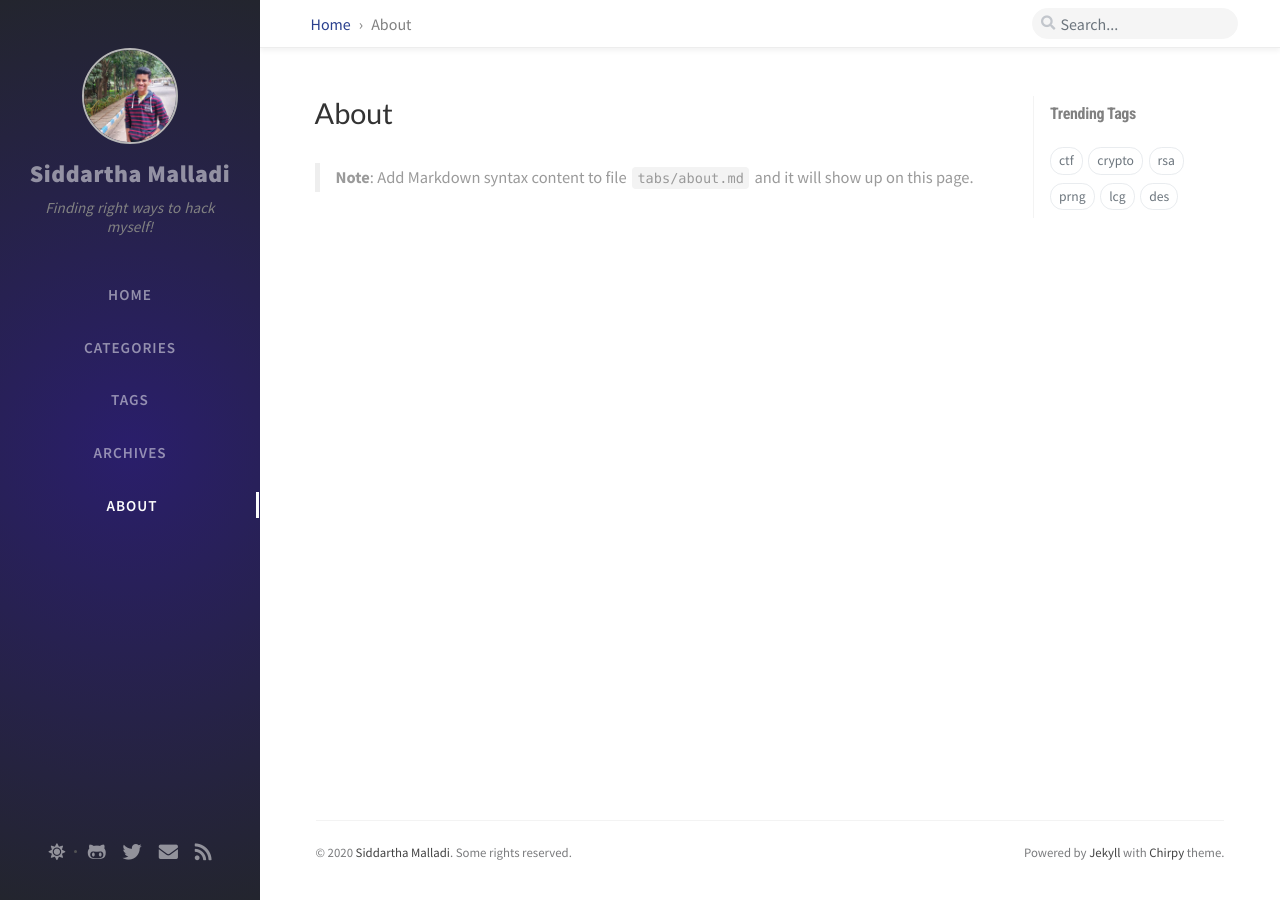
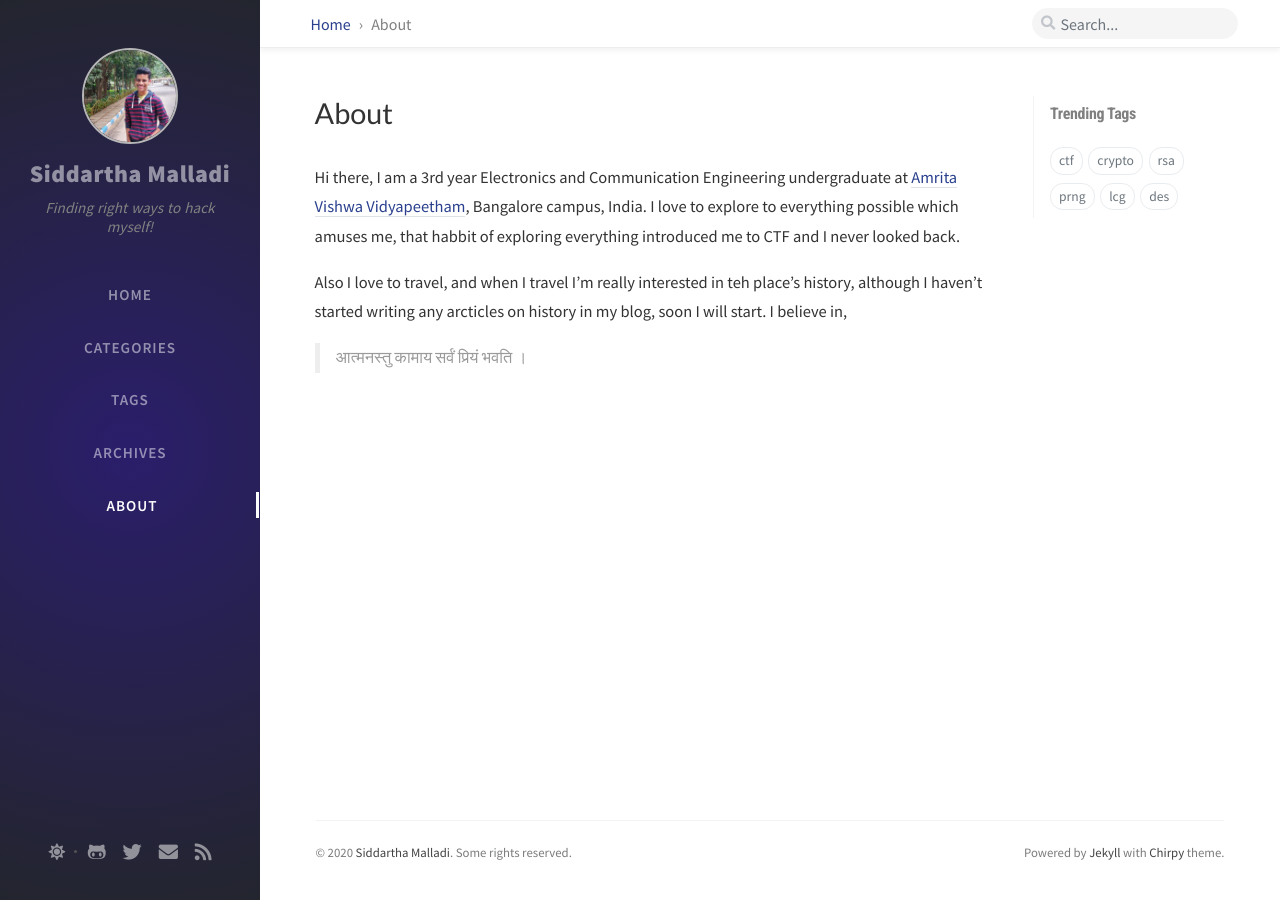
Before and after one commit to CYBERBABY1/malladisiddu.github.io, a Jekyll site: the page built from tabs/about.md, in a window 1280 px wide. Built offline with Jekyll 4.4.1, drawn with Linux system fonts in a browser that asks for light colours; nearby versions of some CDN libraries; comment, search, counter and statistics services are not loaded.

Commit message:
Update about.md

```diff
--- a/tabs/about.md
+++ b/tabs/about.md
@@ -1,11 +1,13 @@
 ---
 title: About
 
-# The About page
-# v2.0
-# https://github.com/cotes2020/jekyll-theme-chirpy
-# © 2017-2019 Cotes Chung
-# MIT License
 ---
 
-> **Note**: Add Markdown syntax content to file `tabs/about.md` and it will show up on this page.
+Hi there,
+I am a 3rd year Electronics and Communication Engineering undergraduate at [Amrita Vishwa Vidyapeetham](https://www.amrita.edu/), Bangalore campus, India.
+I love to explore to everything possible which amuses me, that habbit of exploring everything introduced me to CTF and I never looked back.
+
+Also I love to travel, and when I travel I'm really interested in teh place's history, although I haven't started writing any arcticles on history in my blog, soon I will start.
+I believe in,
+
+> आत्मनस्तु कामाय सर्वं प्रियं भवति ।
```
